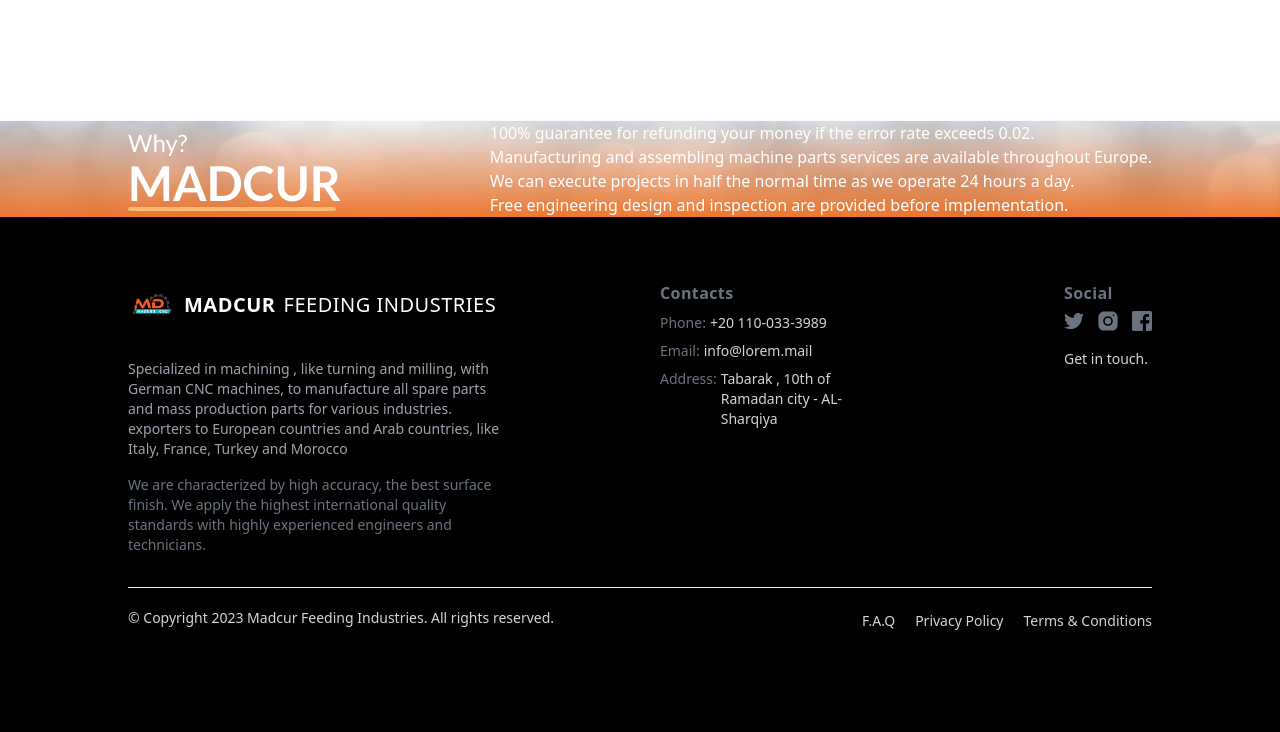
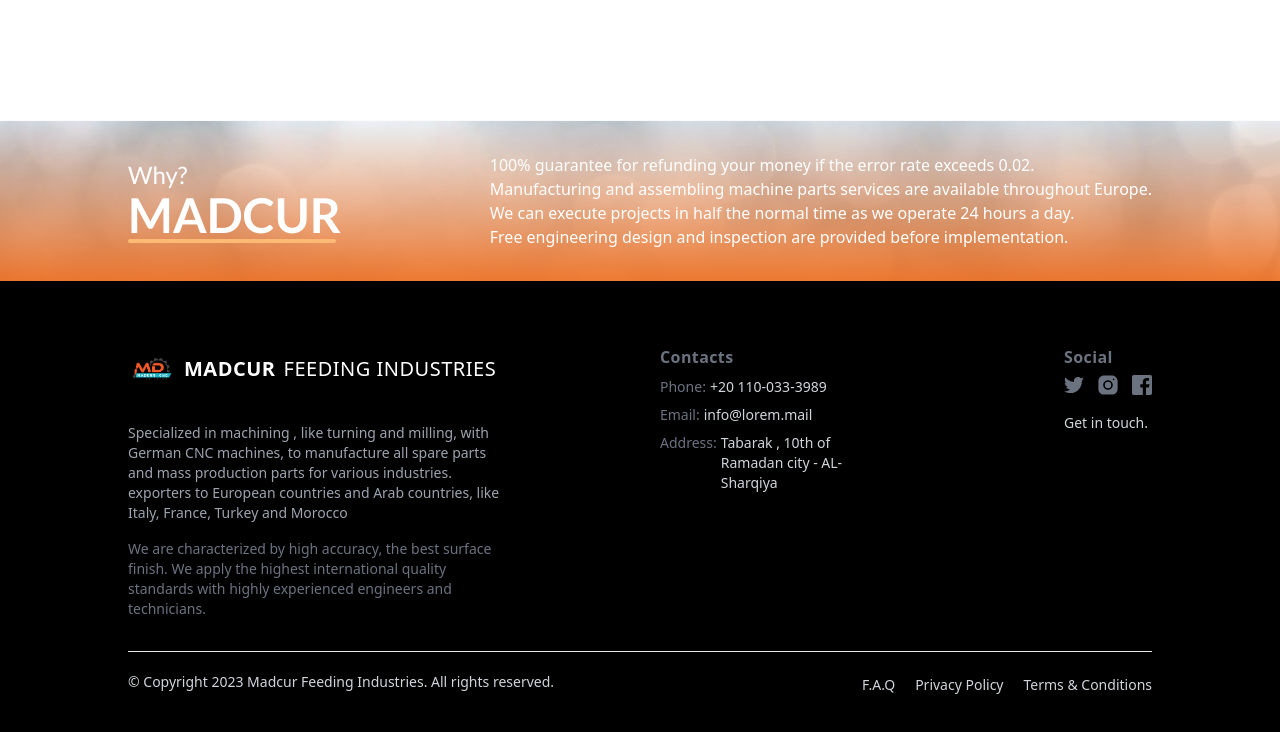
Before and after one commit to Bashbory/new, a website: page index.html in a window 1280 px wide. Shown: the part 2329-3061 px from the top of the page. Before the commit the page ends 3001 px from the top, so only its background shows below. Drawn offline with nearby package versions, Linux system fonts and the light colour scheme; files that its build step writes are made by us from their sources.

Commit message:
Update index.html

```diff
--- a/index.html
+++ b/index.html
@@ -192,7 +192,7 @@
     </div>
     <!-- madcur  -->
     <div class=" w-[100%] bg-[#f15a29] shadow ] bg-cover bg-center   " style="background-image:linear-gradient(rgba(255, 186, 83, 0), rgba(238, 108, 28, 0.9)), url(./img/100.webp); ">
-        <div class="flex justify-between items-center max-w-screen-lg ml-auto mr-auto  max-sm:h-[400px] max-sm:flex-col max-sm:justify-center ">
+        <div class="flex justify-between items-center max-w-screen-lg ml-auto mr-auto py-8 max-sm:h-[400px] max-sm:flex-col max-sm:justify-center ">
             <div class="text-white font-maven max-sm:pb-8 ">
               <p class="font-normal text-2xl">Why?</p>
               <p class="font-bold text-5xl ">MADCUR</p>
```
